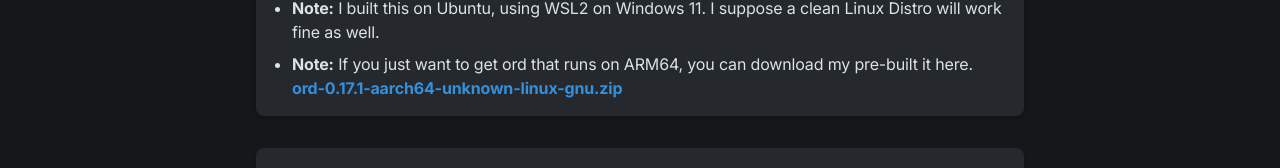
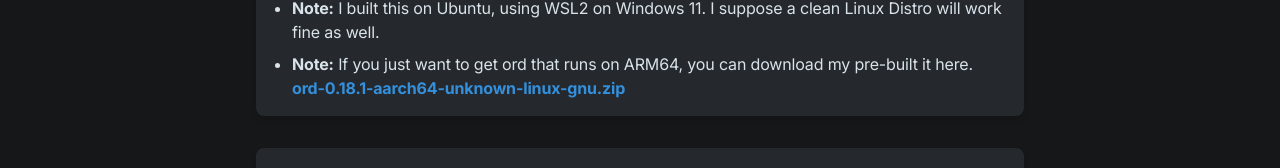
Before and after one commit to ei0haro/ordtutorial, a Next.js app: page /buildord in a window 1280 px wide. Shown: the part 546-714 px from the top of the page. Built offline with nearby package versions, Linux system fonts and the light colour scheme.

Commit message:
ord 0.18.1

```diff
--- a/app/(default)/buildord/page.tsx
+++ b/app/(default)/buildord/page.tsx
@@ -14,7 +14,7 @@ export default function OrdinalsGuide() {
             content: 'The Raspberry Pi uses an ARM64 processor, but the official ord client does not release builds for this architecture. So, this guide will show you how to build it yourself.',
             listItems: [
                 '<b>Note:</b> I built this on Ubuntu, using WSL2 on Windows 11. I suppose a clean Linux Distro will work fine as well.',
-                '<b>Note:</b> If you just want to get ord that runs on ARM64, you can download my pre-built it here. <a href="/data/ord-0.17.1-aarch64-unknown-linux-gnu.zip" target="_blank" rel="noopener noreferrer" style="color: #3490dc; font-weight: bold;">ord-0.17.1-aarch64-unknown-linux-gnu.zip</a>',
+                '<b>Note:</b> If you just want to get ord that runs on ARM64, you can download my pre-built it here. <a href="/data/ord-0.18.1-aarch64-unknown-linux-gnu.zip" target="_blank" rel="noopener noreferrer" style="color: #3490dc; font-weight: bold;">ord-0.18.1-aarch64-unknown-linux-gnu.zip</a>',
             ],
         },
 
```
Also changed, not shown: 2 other files (tests, documents, lock files or other folders).
